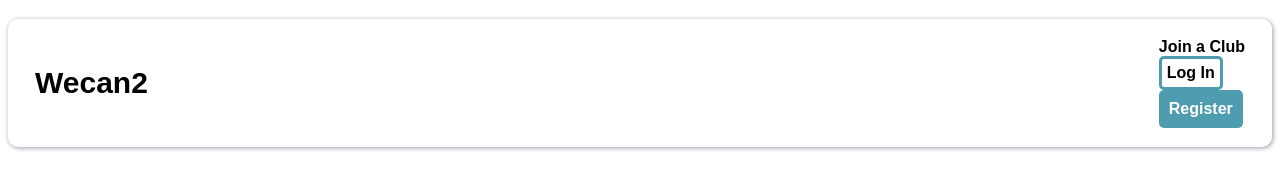
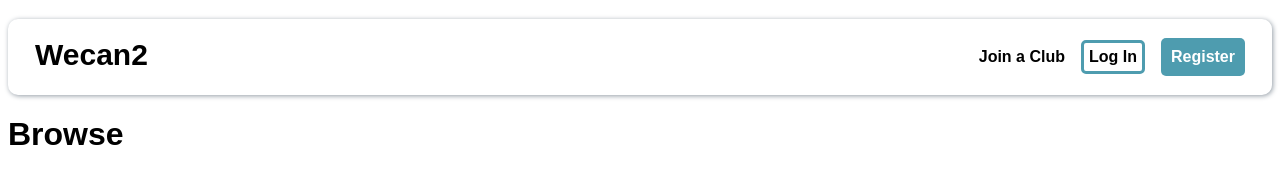
Before and after one commit to WheelerCodingClub/wecan2, a SvelteKit app: page /browse in a window 1280 px wide. Shown: the top 173 px of the page. Built offline with nearby package versions, Linux system fonts and the light colour scheme; no server answers; the database is empty.

Commit message:
fixed links-right display

```diff
--- a/src/routes/+layout.svelte
+++ b/src/routes/+layout.svelte
@@ -44,6 +44,13 @@
     @media only screen and (min-width: 1080px) {
         .desktop {
             display: block;
+        }
+
+        .desktop.links-right {
+            display: flex;
+            flex-direction: row;
+            flex-wrap: nowrap;
+            list-style: none;
         }
 
         .mobile {
@@ -98,13 +105,6 @@
         float: right;
     }
 
-    ul {
-        display: flex;
-        flex-direction: row;
-        flex-wrap: nowrap;
-        list-style: none;
-    }
-
     li:not(.buttonList), li:not(.title) {
         margin: auto 8px;
         text-align: center;
```
